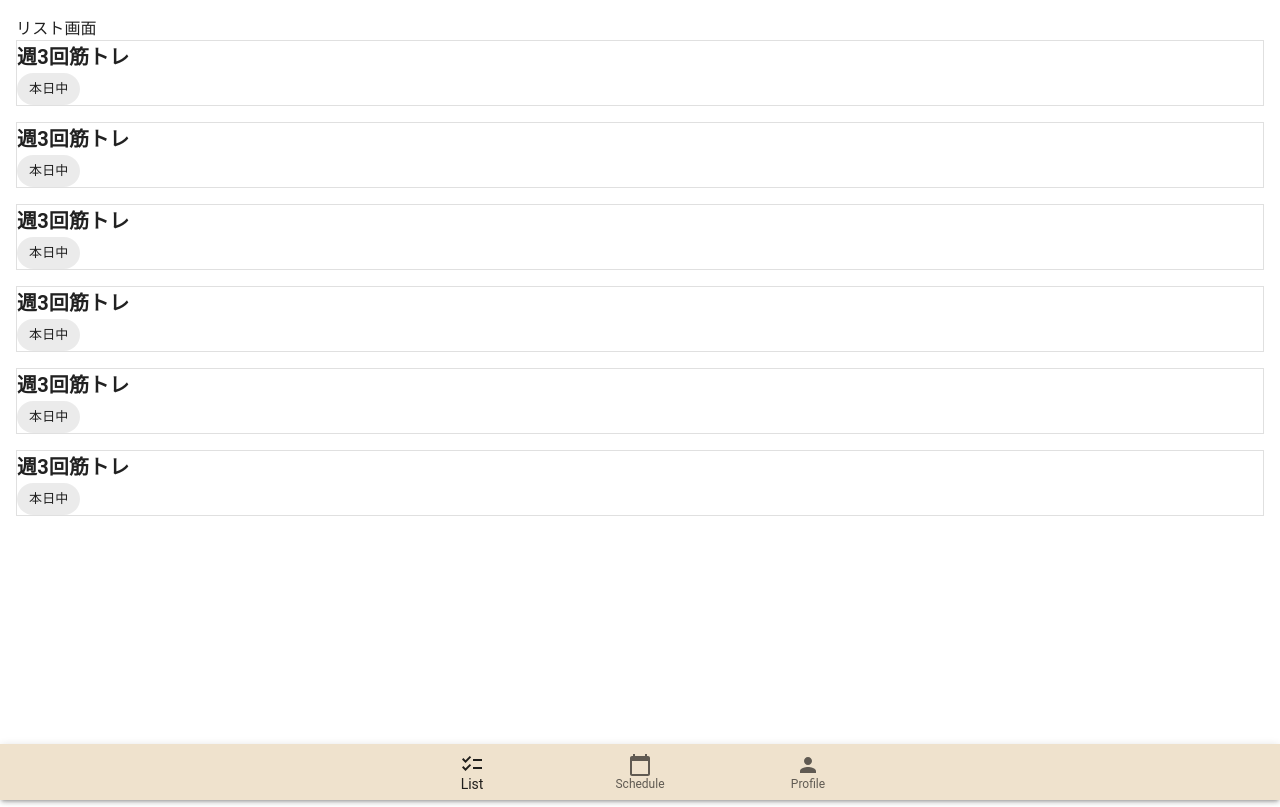
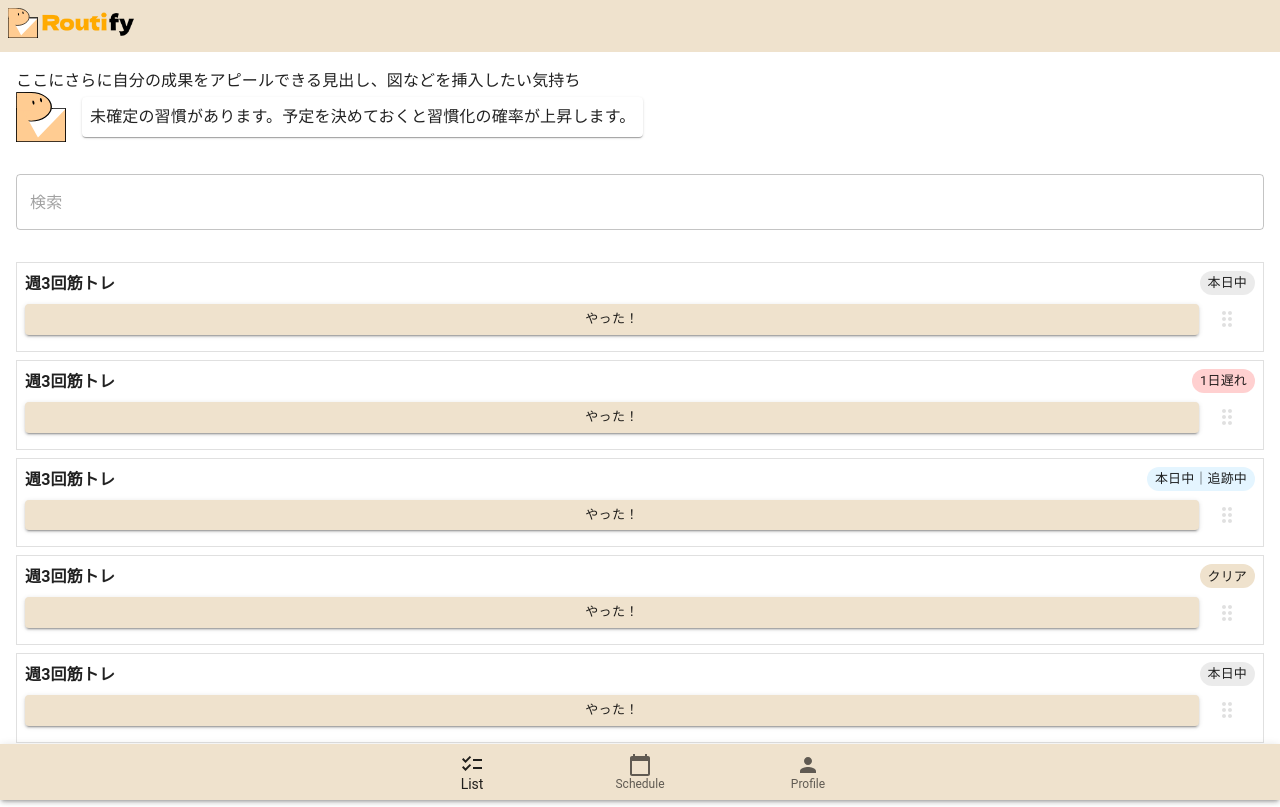
Before and after one commit to hack-CommTech/routify-app, a Next.js app in the folder apps/web/: page / in a window 1280 px wide. Built offline with nearby package versions, Linux system fonts and the light colour scheme.

Commit message:
#7 LIST画面作成

```diff
--- a/apps/web/src/components/domains/home/Home0List.tsx
+++ b/apps/web/src/components/domains/home/Home0List.tsx
@@ -1,29 +1,106 @@
-import { Box, Chip, Stack, Typography } from '@mui/material';
+import DragIndicatorIcon from '@mui/icons-material/DragIndicator';
+import {
+  Box,
+  Button,
+  Chip,
+  Paper,
+  Stack,
+  TextField,
+  Typography,
+} from '@mui/material';
+import Image from 'next/image';
+import Link from 'next/link';
 
-const tasks = [
-  { id: 1, title: '週3回筋トレ', tag: '本日中' },
-  { id: 2, title: '週3回筋トレ', tag: '本日中' },
-  { id: 3, title: '週3回筋トレ', tag: '本日中' },
-  { id: 4, title: '週3回筋トレ', tag: '本日中' },
-  { id: 5, title: '週3回筋トレ', tag: '本日中' },
-  { id: 6, title: '週3回筋トレ', tag: '本日中' },
+const tasks: {
+  id: number;
+  title: string;
+  tag: {
+    label: string;
+    value:
+      | 'default'
+      | 'primary'
+      | 'secondary'
+      | 'error'
+      | 'info'
+      | 'success'
+      | 'default'
+      | 'warning';
+  };
+}[] = [
+  { id: 1, title: '週3回筋トレ', tag: { label: '本日中', value: 'default' } },
+  { id: 2, title: '週3回筋トレ', tag: { label: '1日遅れ', value: 'error' } },
+  {
+    id: 4,
+    title: '週3回筋トレ',
+    tag: { label: '本日中｜追跡中', value: 'info' },
+  },
+  { id: 5, title: '週3回筋トレ', tag: { label: 'クリア', value: 'primary' } },
+  { id: 6, title: '週3回筋トレ', tag: { label: '本日中', value: 'default' } },
 ];
 
 export const Home0List = () => (
+  <>
+    <Box p={1} sx={{ bgcolor: 'primary.main' }}>
+      {/* 1280/381 */}
+      <Image alt="画像" src="/images/routify.svg" width={30} height={30} />
+      <Image
+        alt="画像"
+        src="/images/routify_text.png"
+        width={100}
+        height={30}
+      />
+    </Box>
     <Box p={2}>
-    リスト画面
-    <Stack spacing={2}>
+      <Box>
+        ここにさらに自分の成果をアピールできる見出し、図などを挿入したい気持ち
+      </Box>
+      <Box display="flex" alignItems="center">
+        <Image alt="画像" src="/images/routify.svg" width={50} height={50} />
+        <Paper component={Box} ml={2} p={1}>
+          <Typography>
+            未確定の習慣があります。予定を決めておくと習慣化の確率が上昇します。
+          </Typography>
+        </Paper>
+      </Box>
+      <Box py={4}>
+        <TextField variant="outlined" placeholder="検索" fullWidth />
+      </Box>
+      <Stack spacing={1}>
         {tasks.map((task) => (
           <Box
+            p={1}
             border={(theme) => `1px solid ${theme.palette.divider}`}
             key={task.id}
           >
-          <Typography variant="h6" fontWeight="bold">
+            <Box position="relative">
+              <Typography
+                fontWeight="bold"
+                component={Link}
+                href="/"
+                width="100%"
+                color="text.primary"
+                sx={{ textDecoration: 'none' }}
+              >
                 {task.title}
               </Typography>
-          <Chip label={task.tag} />
+              <Chip
+                label={task.tag.label}
+                size="small"
+                color={task.tag.value}
+                sx={{ position: 'absolute', top: 0, right: 0 }}
+              />
+            </Box>
+            <Box py={1} display="flex" alignItems="center">
+              <Button variant="contained" size="small" sx={{ flex: 1 }}>
+                やった！
+              </Button>
+              <Box display="flex" alignItems="center" px={2}>
+                <DragIndicatorIcon sx={{ color: 'divider' }} />
+              </Box>
+            </Box>
           </Box>
         ))}
       </Stack>
     </Box>
+  </>
 );
--- a/apps/web/src/theme/theme.ts
+++ b/apps/web/src/theme/theme.ts
@@ -5,6 +5,12 @@ export const lightTheme = createTheme({
     mode: 'light',
     primary: {
       main: '#EFE2CD',
+    },
+    info: {
+      main: '#E4F5FF',
+    },
+    error: {
+      main: '#FFD0D0',
     },
   },
 });
```
Also changed, not shown: apps/web/public/images/routify.svg (added), apps/web/public/images/routify_text.png (added). Lines whose indentation alone changed are shown as unchanged.
